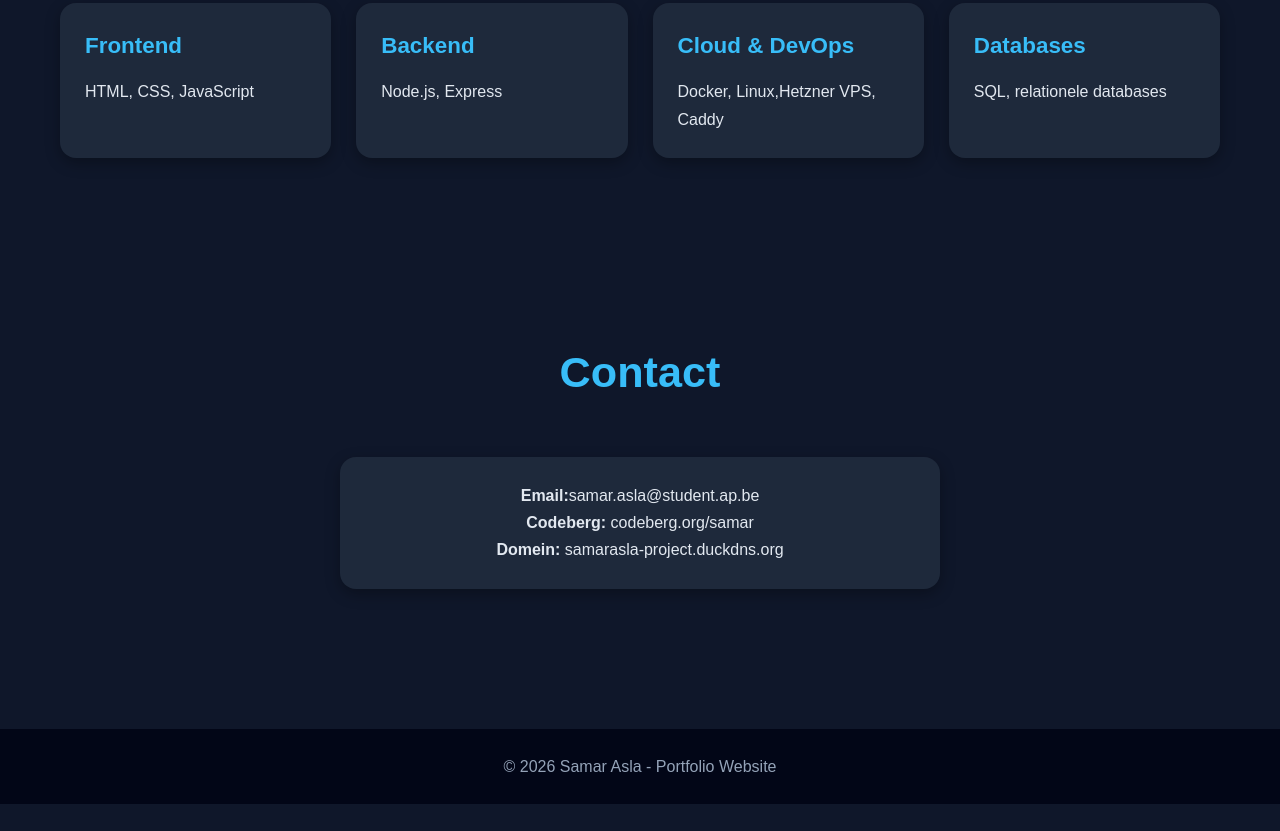
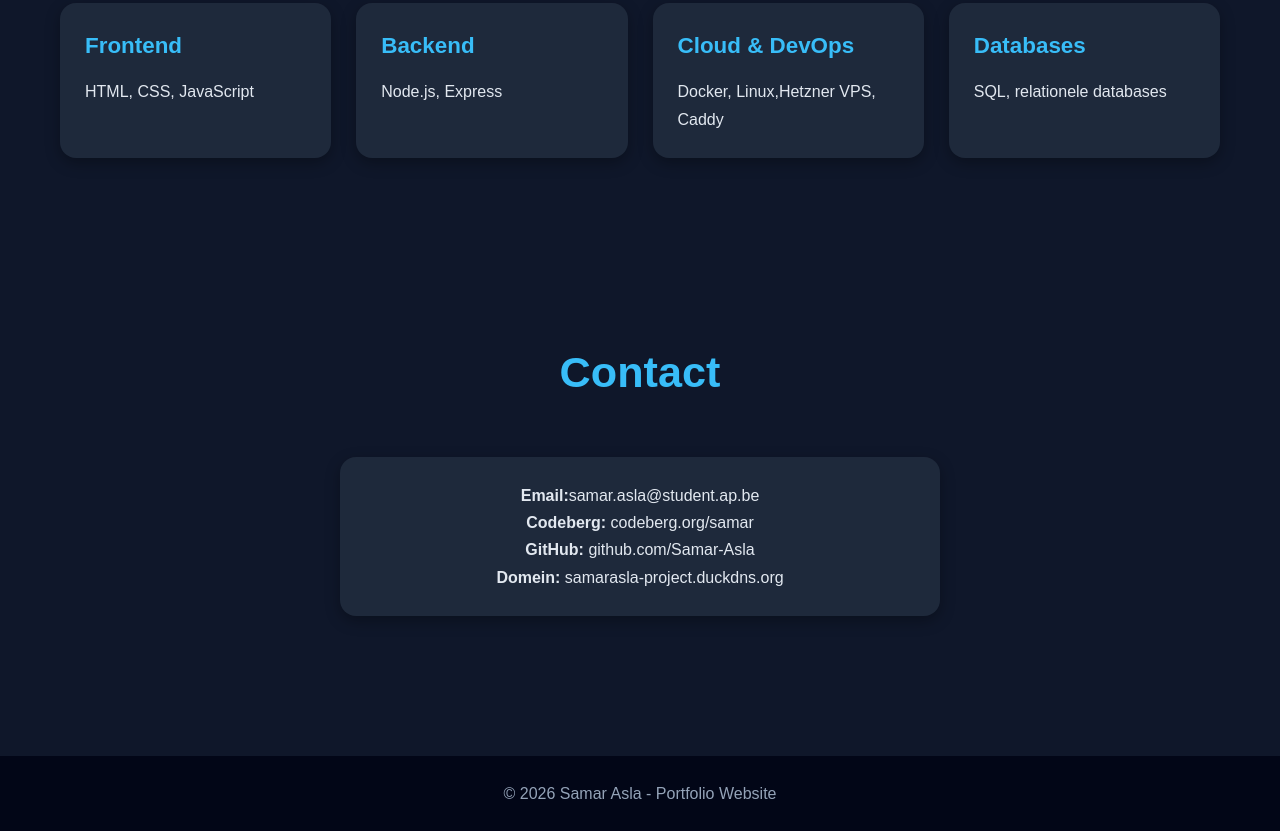
Before and after one commit to Samar-Asla/CloudSystemen-project1, a website: page views/index.html in a window 1280 px wide. Shown: the part 2136-2967 px from the top of the page. Before the commit the page ends 2940 px from the top, so only its background shows below. Drawn offline with Linux system fonts and the light colour scheme.

Commit message:
INDEX.HTML UPDATE

```diff
--- a/views/index.html
+++ b/views/index.html
@@ -127,6 +127,7 @@
       <div class="card">
         <p><strong>Email:</strong>samar.asla@student.ap.be </p>
         <p><strong>Codeberg:</strong> codeberg.org/samar</p>
+        <p><strong>GitHub:</strong> github.com/Samar-Asla</p>
         <p><strong>Domein:</strong> samarasla-project.duckdns.org</p>
       </div>
     </section>
```
